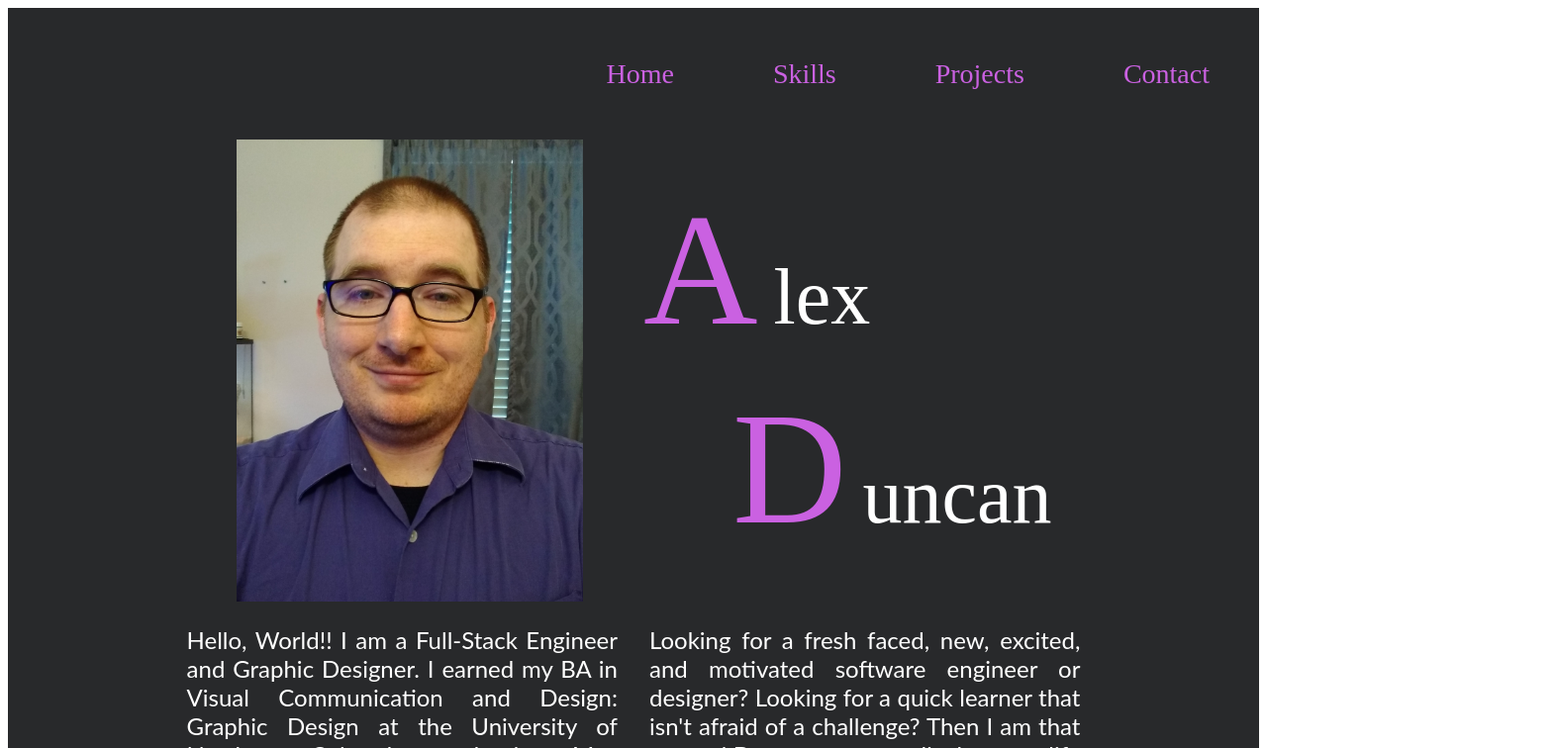
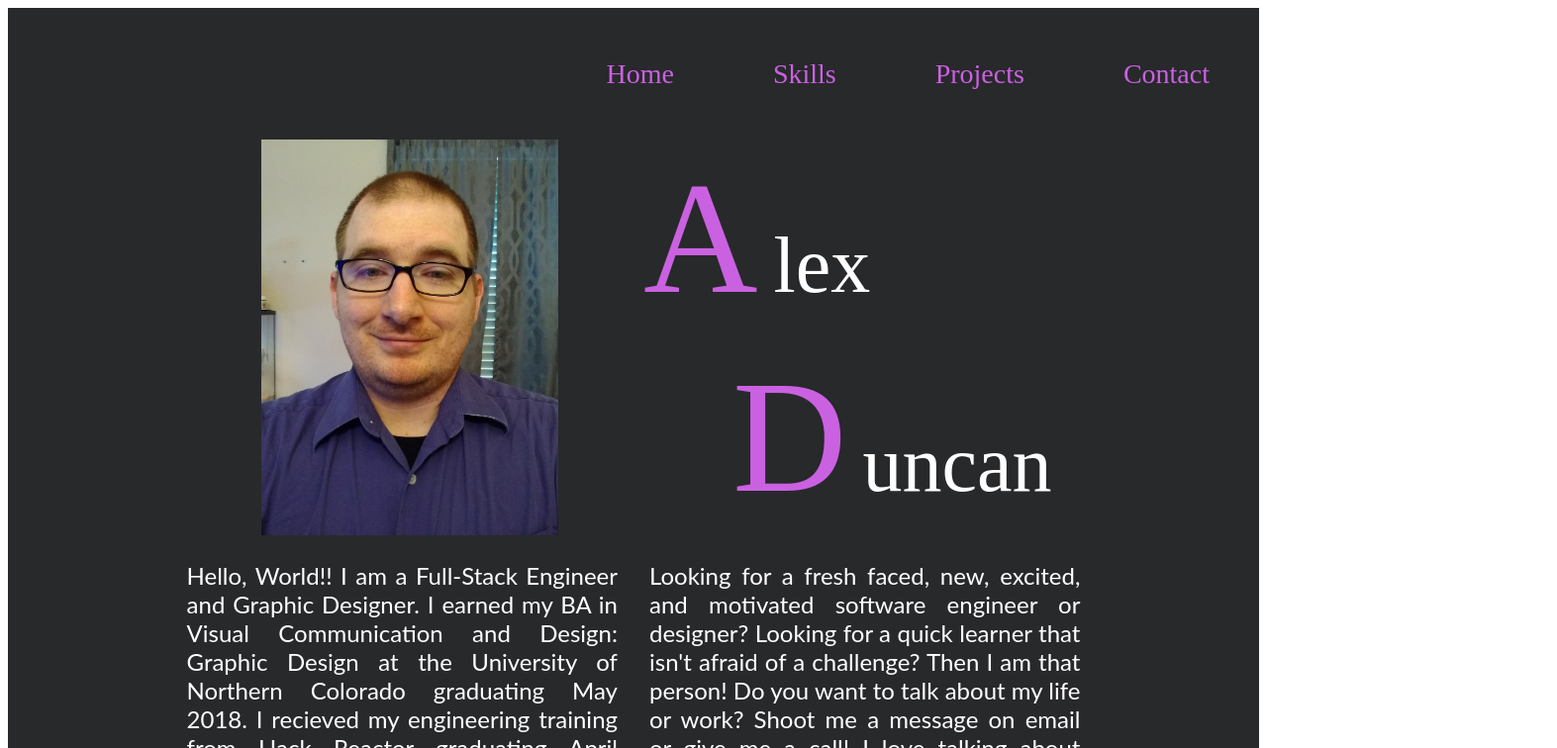
Before and after one commit to AlexJDuncan/AlexJDuncan.github.io, a React app: page / in a window 1280 px wide. Shown: the top 756 px of the page at 99% size, 1573 px wide, since content can reach past the window. Built offline with nearby package versions, Linux system fonts and the light colour scheme; the HTML template or start-up script is replaced by a standard one.

Commit message:
Adjust styles for bottom bar links  and main page background
shrank the size of  the bottom bar links by 25px because they looked a
bit  large.   This created a white bar between the main page and bottom
bar.  To fix this I added a background to the mainpage's
styled-components Grid element.

```diff
--- a/client/src/BottomBar.jsx
+++ b/client/src/BottomBar.jsx
@@ -25,13 +25,13 @@ const BottomBar = () => {
   return(
     <BarStyle>
       <Links href="https://github.com/monkeymedic26" target="_blank">
-        <img src="https://img.icons8.com/material-outlined/96/000000/github.png"/>
+        <img src="https://img.icons8.com/material-outlined/96/000000/github.png" style={{height: "75px"}}/>
       </Links>
       <Links href="https://www.linkedin.com/in/alexjduncan/" target="_blank">
-        <img src="https://img.icons8.com/ios-glyphs/90/000000/linkedin.png"/>
+        <img src="https://img.icons8.com/ios-glyphs/90/000000/linkedin.png" alt="linkedin" style={{height: "75px"}}/>
       </Links>
       <Links href="mailto: alexduncan1@outlook.com" target="_blank">
-        <img src="https://img.icons8.com/ios-glyphs/90/000000/new-post.png"/>
+        <img src="https://img.icons8.com/ios-glyphs/90/000000/new-post.png" alt="email" style={{height: "75px"}}/>
       </Links>
       <Copyright>&copy; Copyright Alex Duncan 2021</Copyright>
     </BarStyle>
--- a/client/src/Entry.jsx
+++ b/client/src/Entry.jsx
@@ -6,6 +6,7 @@ const Grid = styled.div`
   display: grid;
   grid-template-columns: 1fr 2.5fr 2.5fr 1fr;
   grid-template-rows: 1fr;
+  background: #28292B;
 `;
 
 const GridElement = styled.div`
@@ -15,7 +16,7 @@ const GridElement = styled.div`
 
 const SelfPic = styled.img`
   grid-column: 2/3;
-  width: 350px;
+  width: 300px;
   grid-row: 1/3;
   justify-self: center;
 `;
```
Also changed, not shown: 1 other file (tests, documents, lock files or other folders).
